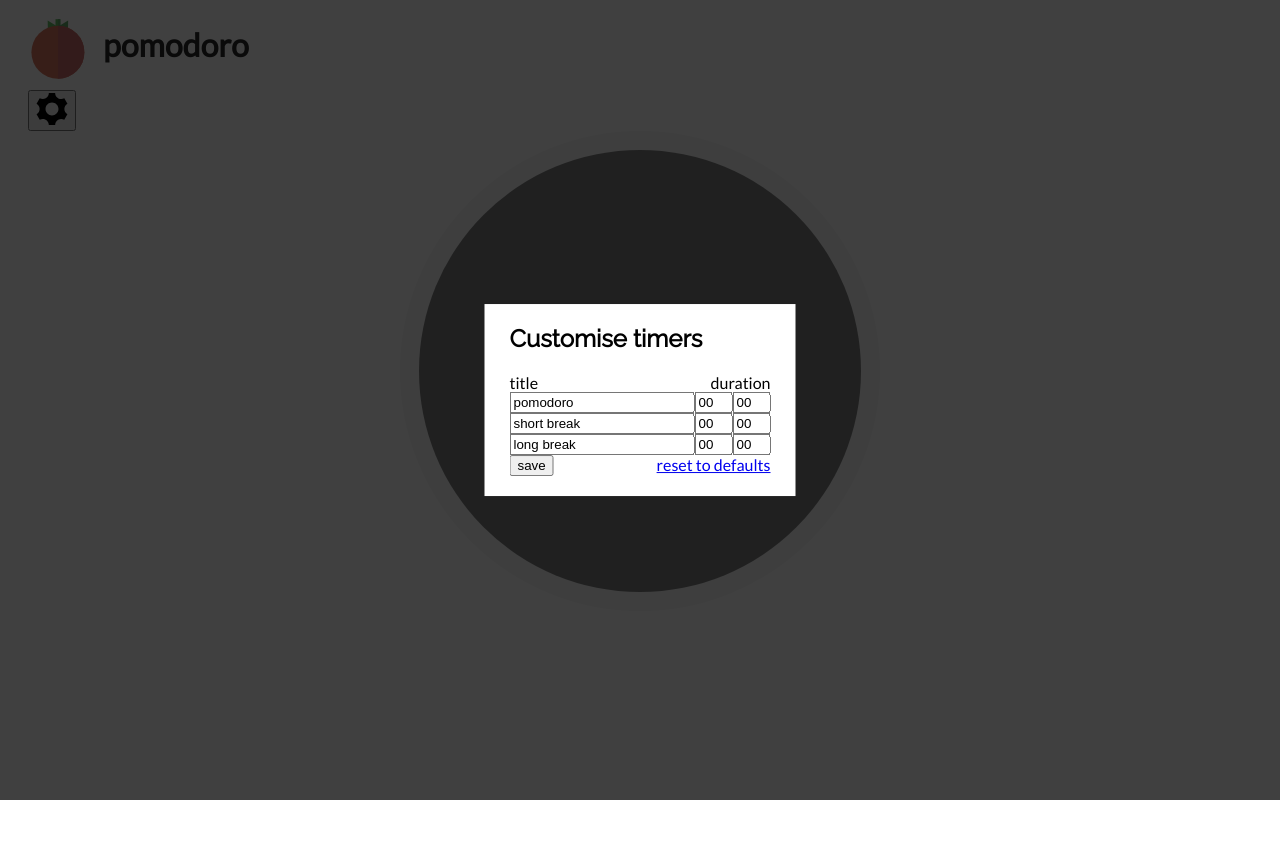
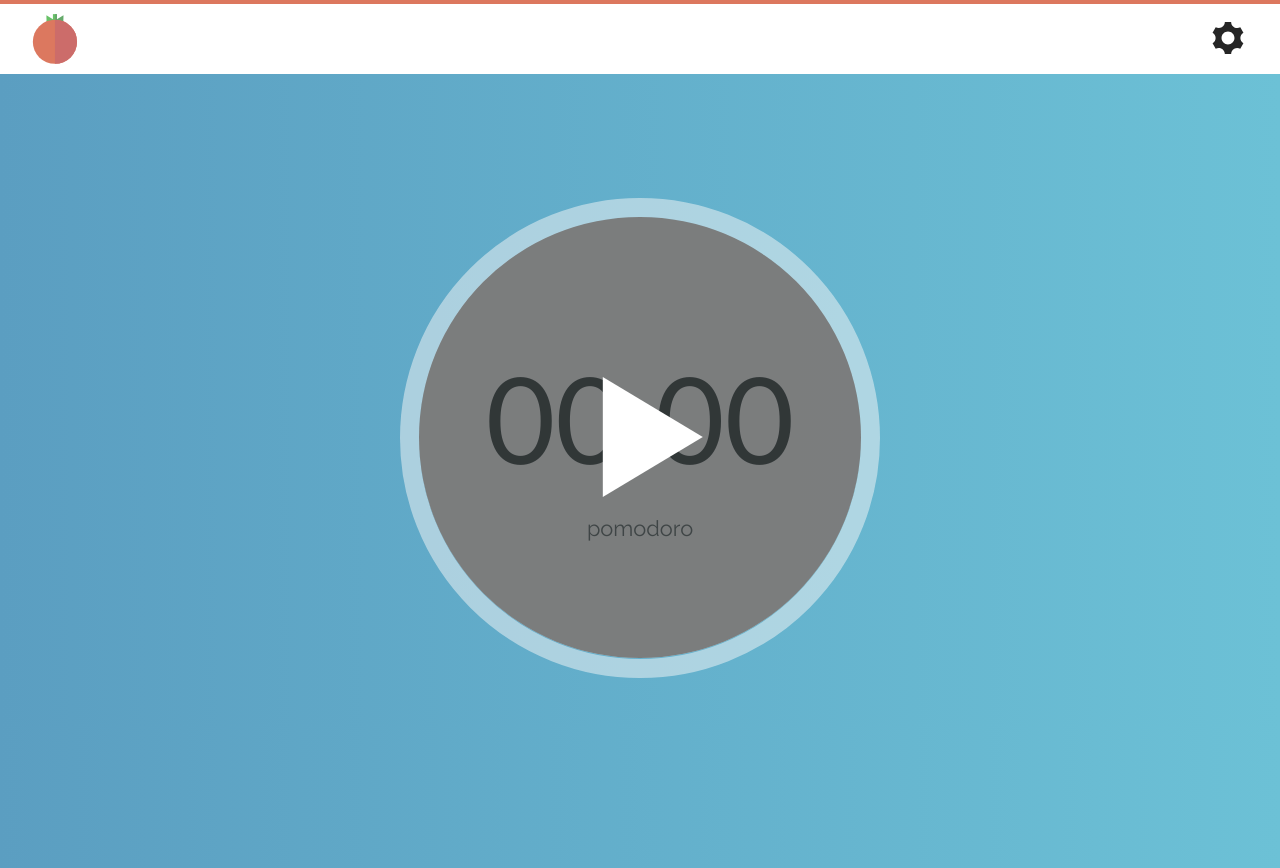
Before and after one commit to neromaki/pomodoro, a Vue app: page / in a window 1280 px wide. Before the commit the page ends 802 px from the top, so only its background shows below. Built offline with nearby package versions, Linux system fonts and the light colour scheme.

Commit message:
feat: settings

```diff
--- a/public/index.html
+++ b/public/index.html
@@ -13,6 +13,21 @@
       <style media="screen">
           html {
               font-family: Lato, sans-serif;
+              /* height: 100%; */
+          }
+          body,
+          main,
+          body > div {
+              /* height: calc(100% - 75px); */
+          }
+          body {
+              margin: 0;
+              background: linear-gradient(to right, #5b9ec1 0%, #6cc1d6 100%);
+              padding-top: 75px;
+              min-height: 100%;
+          }
+          main {
+
           }
           h1, h2, h3, h4, h5, h6 {
               font-family: Raleway, serif;
@@ -23,5 +38,22 @@
     </noscript>
     <div id="app"></div>
     <!-- built files will be auto injected -->
+    <script type="text/javascript">
+        function resize()
+        {
+            const height = window.innerHeight;
+            const elementHeight = height -75 + "px";
+            let elements = document.querySelectorAll('html, body, main, body > div');
+            for(let i = 0; i < elements.length; i++) {
+                elements[i].style.height = elementHeight;
+            }
+        }
+        window.onresize = function() {
+            resize();
+        };
+        window.onload = function() {
+            resize();
+        };
+    </script>
   </body>
 </html>
--- a/src/components/App.vue
+++ b/src/components/App.vue
@@ -3,7 +3,7 @@
         <header>
             <div class="brand">
                 <img src="../assets/images/pomodoro-tomato.svg" class="logo" alt="Pomodoro logo" />
-                <h1>pomodoro</h1>
+                <!-- <h1>pomodoro</h1> -->
             </div>
 
             <button class="toggle-settings" @click="toggleSettings()">
@@ -55,13 +55,31 @@ export default {
 </script>
 
 <style lang="scss" scoped>
+    main {
+        display: flex;
+        align-items: center;
+        justify-content: center;
+    }
+
     header {
+        position: absolute;
+        top: 0;
+        width: 100%;
+        display: flex;
+        justify-content: space-between;
+        align-items: center;
+        box-sizing: border-box;
+        padding: 10px 20px;
+        background: white;
+        border-top: 4px solid #dc775e;
+        z-index: 5;
+
         @media(min-width: 1200px) {
-            padding: 0 20px;
+            padding: 10px 30px;
         }
         .logo {
-            width: 60px;
-            height: 60px;
+            width: 50px;
+            height: 50px;
         }
 
         .brand {
@@ -77,5 +95,27 @@ export default {
             position: relative;
             top: -4px;
         }
+
+        .toggle-settings {
+            background: none;
+            border: none;
+            cursor: pointer;
+            svg {
+                transition: transform ease-out .15s;
+                fill: lighten(black, 15%);
+            }
+
+            &:hover,
+            &:focus
+            &:active {
+                background: none;
+                border: none;
+                outline: none;
+
+                svg {
+                    transform: rotateZ(90deg);
+                }
+            }
+        }
     }
 </style>
--- a/src/components/Settings.vue
+++ b/src/components/Settings.vue
@@ -10,12 +10,36 @@
                 <div class="settings__durations__list" v-for="(timer, key) in userDurations">
                     <input type="text" id="title" v-model="timer.title" />
                     <div>
-                        <input type="number" class="duration--minutes" v-model="timer.minutes" />
-                        <input type="number" class="duration--seconds" v-model="timer.seconds" max="59" @blur="validateSeconds(key)" />
+                        <div class="duration--wrapper">
+                            <input type="number" class="duration--minutes" min="0" maxlength="3" v-model="timer.minutes" @blur="validateMinutes(key)" />
+                            <button type="button" class="increment" @click="incrementMinutes(key)">
+                                <svg version="1.1" xmlns="http://www.w3.org/2000/svg" width="20" height="20" viewBox="0 0 20 20">
+                                    <path d="M15.484 12.452c-0.436 0.446-1.043 0.481-1.576 0l-3.908-3.747-3.908 3.747c-0.533 0.481-1.141 0.446-1.574 0-0.436-0.445-0.408-1.197 0-1.615 0.406-0.418 4.695-4.502 4.695-4.502 0.217-0.223 0.502-0.335 0.787-0.335s0.57 0.112 0.789 0.335c0 0 4.287 4.084 4.695 4.502s0.436 1.17 0 1.615z"></path>
+                                </svg>
+                            </button>
+                            <button type="button" class="decrement" maxlength="2" @click="decrementMinutes(key)">
+                                <svg version="1.1" xmlns="http://www.w3.org/2000/svg" width="20" height="20" viewBox="0 0 20 20">
+                                    <path d="M4.516 7.548c0.436-0.446 1.043-0.481 1.576 0l3.908 3.747 3.908-3.747c0.533-0.481 1.141-0.446 1.574 0 0.436 0.445 0.408 1.197 0 1.615-0.406 0.418-4.695 4.502-4.695 4.502-0.217 0.223-0.502 0.335-0.787 0.335s-0.57-0.112-0.789-0.335c0 0-4.287-4.084-4.695-4.502s-0.436-1.17 0-1.615z"></path>
+                                </svg>
+                            </button>
+                        </div>
+                        <div class="duration--wrapper">
+                            <input type="number" class="duration--seconds" v-model="timer.seconds" min="0" max="59" @blur="validateSeconds(key)" />
+                            <button type="button" class="increment" @click="incrementSeconds(key)">
+                                <svg version="1.1" xmlns="http://www.w3.org/2000/svg" width="20" height="20" viewBox="0 0 20 20">
+                                    <path d="M15.484 12.452c-0.436 0.446-1.043 0.481-1.576 0l-3.908-3.747-3.908 3.747c-0.533 0.481-1.141 0.446-1.574 0-0.436-0.445-0.408-1.197 0-1.615 0.406-0.418 4.695-4.502 4.695-4.502 0.217-0.223 0.502-0.335 0.787-0.335s0.57 0.112 0.789 0.335c0 0 4.287 4.084 4.695 4.502s0.436 1.17 0 1.615z"></path>
+                                </svg>
+                            </button>
+                            <button type="button" class="decrement" maxlength="2" @click="decrementSeconds(key)">
+                                <svg version="1.1" xmlns="http://www.w3.org/2000/svg" width="20" height="20" viewBox="0 0 20 20">
+                                    <path d="M4.516 7.548c0.436-0.446 1.043-0.481 1.576 0l3.908 3.747 3.908-3.747c0.533-0.481 1.141-0.446 1.574 0 0.436 0.445 0.408 1.197 0 1.615-0.406 0.418-4.695 4.502-4.695 4.502-0.217 0.223-0.502 0.335-0.787 0.335s-0.57-0.112-0.789-0.335c0 0-4.287-4.084-4.695-4.502s-0.436-1.17 0-1.615z"></path>
+                                </svg>
+                            </button>
+                        </div>
                     </div>
                 </div>
                 <div>
-                    <button type="button" name="save-durations" @click="saveUserDurations()">save</button>
+                    <button type="button" class="save-durations" @click="saveUserDurations()">save</button>
                     <a href="#" @click="resetDurations($event)">reset to defaults</a>
                 </div>
             </section>
@@ -43,7 +67,7 @@ export default {
     methods: {
         saveUserDurations() {
             _.each(this.userDurations, (timer) => {
-                timer.duration = (timer.minutes * 60) + timer.seconds;
+                timer.duration = (parseInt(timer.minutes) * 60) + parseInt(timer.seconds);
             });
             this.$store.dispatch('USER_DURATIONS_SET', this.userDurations)
                 .then((r) => {
@@ -64,9 +88,32 @@ export default {
                     this.$store.dispatch('MODAL_TOGGLE');
                 });
         },
+        validateMinutes(key) {
+            this.userDurations[key].minutes = (parseInt(this.userDurations[key].minutes) < 0 ? "0" : this.userDurations[key].minutes);
+            // eslint-disable-next-line
+            this.userDurations[key].minutes = this.userDurations[key].minutes < 10 && this.userDurations[key].minutes !== '00' ? '0' + this.userDurations[key].minutes : this.userDurations[key].minutes;
+        },
         validateSeconds(key) {
-            console.log(this.userDurations[key].seconds, this.userDurations[key].seconds > 59);
             this.userDurations[key].seconds = (this.userDurations[key].seconds > 59 ? "59" : this.userDurations[key].seconds);
+            this.userDurations[key].seconds = (this.userDurations[key].seconds < 0 ? 0 : this.userDurations[key].seconds);
+            // eslint-disable-next-line
+            this.userDurations[key].seconds = this.userDurations[key].seconds < 10 && this.userDurations[key].seconds !== '00' ? '0' + this.userDurations[key].seconds : this.userDurations[key].seconds;
+        },
+        incrementMinutes(key) {
+            this.userDurations[key].minutes = (parseInt(this.userDurations[key].minutes) + 1);
+            this.validateMinutes(key);
+        },
+        decrementMinutes(key) {
+            this.userDurations[key].minutes = (parseInt(this.userDurations[key].minutes) - 1);
+            this.validateMinutes(key);
+        },
+        incrementSeconds(key) {
+            this.userDurations[key].seconds = (parseInt(this.userDurations[key].seconds) + 1);
+            this.validateSeconds(key);
+        },
+        decrementSeconds(key) {
+            this.userDurations[key].seconds = (parseInt(this.userDurations[key].seconds) - 1);
+            this.validateSeconds(key);
         },
         toggleModal() {
             this.$store.dispatch('MODAL_TOGGLE');
@@ -86,9 +133,28 @@ export default {
 </script>
 
 <style lang="scss" scoped>
+$red: #dc775f;
+$red-dark: #ce6d6c;
+$blue: #6bc2d6;
+$blue-dark: #5b9ec2;
+
+    .save-durations {
+        background: $blue-dark;
+        color: white;
+        border: none;
+        font-size: .9em;
+        padding: 10px 20px;
+        box-shadow: 0 4px 0 darken($blue-dark, 10%);
+        cursor: pointer;
+
+        &:hover {
+            background: darken($blue-dark, 10%);
+        }
+    }
+
     .modal {
         // display: none;
-        z-index: 1;
+        z-index: 8;
         position: relative;
         background: white;
         padding: 20px 25px;
@@ -122,17 +188,72 @@ export default {
                 }
             }
 
+            .duration--wrapper {
+                position: relative;
+                &:first-child {
+                    margin-right: 5px;
+                }
+
+                button {
+                    position: absolute;
+                    top: 0;
+                    right: 0;
+                    padding: 6px 4px;
+                    background: $red;
+                    border: none;
+                    border-bottom: 4px solid $red-dark;
+
+                    &.decrement {
+                        top: initial;
+                        bottom: 0;
+                        border: none;
+                        padding-bottom: 4px;
+                        border-bottom: 4px solid $red-dark;
+                    }
+
+                    svg {
+                        fill: white;
+                    }
+                }
+            }
+
             .settings__durations__list {
+                margin-bottom: 15px;
+
+                input {
+                    padding: 10px 15px;
+                    font-size: 1em;
+                    border: none;
+                    box-shadow: 0px 2px 4px rgba(0, 0, 0, 0.2) inset,
+                    2px 0px 4px rgba(255, 255, 255, 0.2) inset,
+                    -2px 0px 4px rgba(255, 255, 255, 0.8) inset;
+                }
+
+                > input {
+                    margin-right: 25px;
+                }
+
                 .duration--minutes,
                 .duration--seconds {
-                    width: 30px;
+                    width: 70px;
+                    position: relative;
+                    font-size: 2em;
+                    padding: 15px 25px 15px 15px;
+                    appearance: textfield;
+                    &::-webkit-inner-spin-button {
+                        -webkit-appearance: none;
+                    }
+                }
+
+                .duration--seconds {
+                    width: 50px;
                 }
             }
         }
     }
 
     .modal-overlay {
-        z-index: 0;
+        z-index: 7;
         position: fixed;
         top: 0;
         bottom: 0;
--- a/src/components/Timer.vue
+++ b/src/components/Timer.vue
@@ -9,6 +9,7 @@
             <div class="right-side half-circle" :style="progressStyle.right"></div>
           </div>
           <div class="shadow"></div>
+          <div class="pie-background"></div>
           <div class="overlay" :class="timer.state">
 
               <svg version="1.1" xmlns="http://www.w3.org/2000/svg" width="32" height="32" viewBox="0 0 32 32" class="controls play" v-if="timer.state == 'paused' || timer.state == 'stopped'" @click="startTimer()">
@@ -98,6 +99,8 @@ export default {
 
       margin: 0 auto;
       position: relative;
+      // border-radius: 50%;
+      // background: white;
 
       &:nth-child(3n+1) {
         clear: both;
@@ -137,6 +140,7 @@ export default {
         text-align: center;
         top: 46%;
         transform: translate(-50%, -50%);
+        z-index: 1;
       }
 
       .smaller {
@@ -151,13 +155,25 @@ export default {
         text-align: center;
         display: block;
         transform: translate(-50%, -50%);
+        z-index: 1;
       }
 
       .shadow {
         @include size(100%, 100%);
-        border: $size / $progress-division solid #f7f8f8;
+        border: $size / $progress-division solid rgba(247, 248, 248, .5);
         border-radius: 50%;
       }
+
+      .pie-background {
+        height: calc(100% - 2.4em);
+        width: calc(100% - 2.4em);
+        border-radius: 50%;
+        position: absolute;
+        top: 1.2em;
+        left: 1.2em;
+        background: rgba(255, 255, 255, .95);
+        z-index: 0;
+    }
 
       .overlay {
         height: calc(100% - 2.4em);
@@ -168,6 +184,7 @@ export default {
         left: 1.2em;
         background: rgba(0, 0, 0, .5);
         transition: background ease-in-out .1s;
+        z-index: 2;
 
         &:hover {
             background: rgba(0, 0, 0, .4);
--- a/src/modules/actions.js
+++ b/src/modules/actions.js
@@ -147,6 +147,7 @@ const actions = {
     },
 
     MODAL_TOGGLE({ commit }) {
+        store.dispatch('TIMER_STOP');
         commit('MODAL_TOGGLE');
     },
 };
--- a/src/modules/state.js
+++ b/src/modules/state.js
@@ -6,7 +6,7 @@
 const state = {
     app: {
         loading: false,
-        modal: true,
+        modal: false,
     },
     timer: {
         duration: 0,
```
